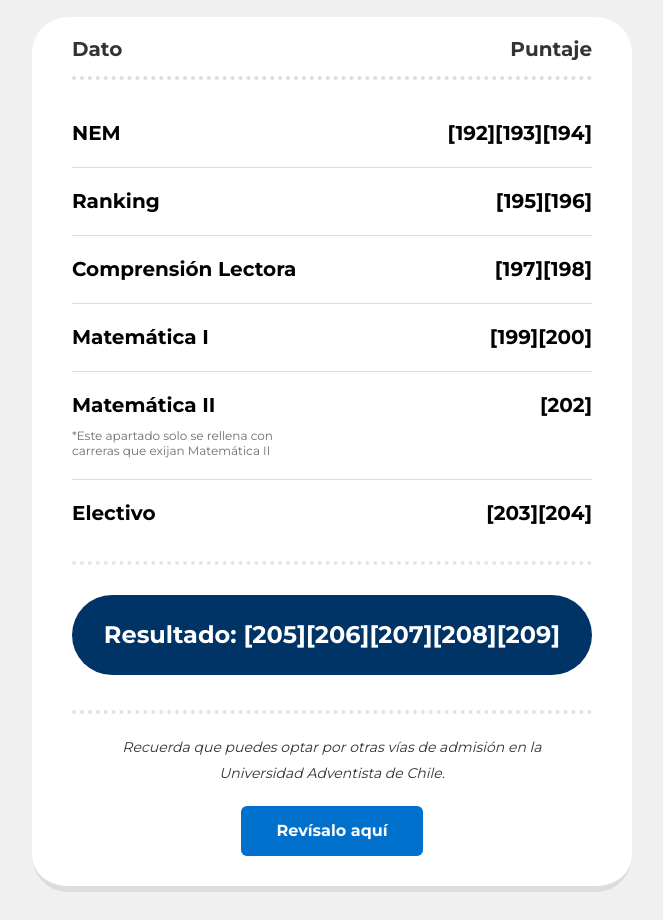
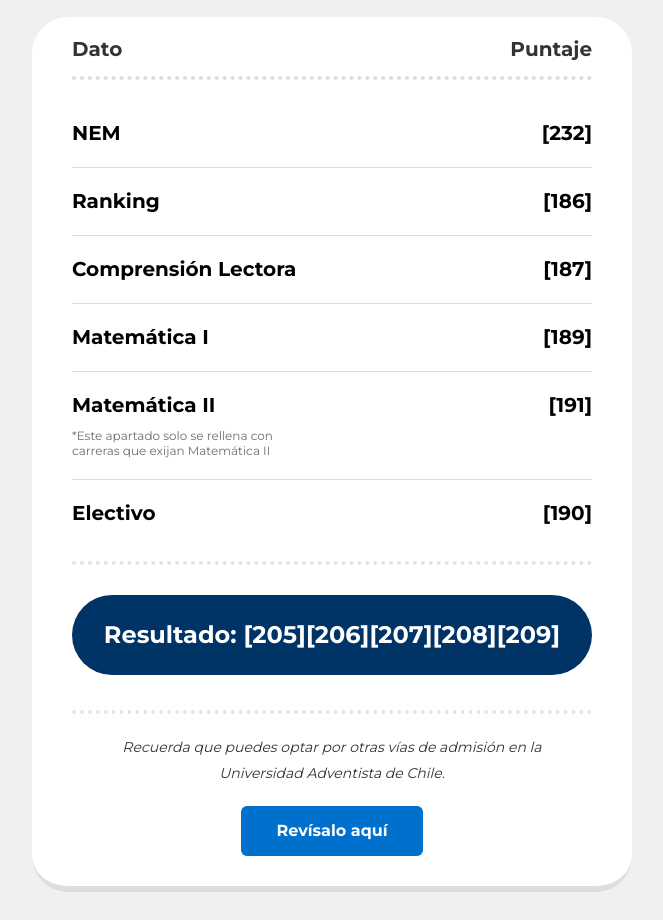
Before and after one commit to uadventista/mailing-simulador, a plain HTML site: page index.html in a window 1280 px wide. Shown: the part 891-1811 px from the top of the page, without its empty margins (308-971 px from the left). Drawn offline with Linux system fonts and the light colour scheme.

Commit message:
V2.1-MailSimulador
Correcciones menores

```diff
--- a/index.html
+++ b/index.html
@@ -361,7 +361,7 @@ u + #body a {color:inherit;text-decoration:none;font-size:inherit;font-family:in
           <td Simpli align="right" valign="top" width="44%" style="width:44%;max-width:44%;font-family:'Montserrat',Arial,Helvetica,sans-serif;font-size:20px;line-height:26px;font-weight:700;font-style:normal;color:#000000;text-decoration:none;letter-spacing:0px;">
               <singleline>
                 <div mc:edit Simpli>
-                  [192][193][194]
+                  [232]
                 </div>
               </singleline>
           </td>
@@ -412,7 +412,7 @@ u + #body a {color:inherit;text-decoration:none;font-size:inherit;font-family:in
           <td Simpli align="right" valign="top" width="44%" style="width:44%;max-width:44%;font-family:'Montserrat',Arial,Helvetica,sans-serif;font-size:20px;line-height:26px;font-weight:700;font-style:normal;color:#000000;text-decoration:none;letter-spacing:0px;">
               <singleline>
                 <div mc:edit Simpli>
-                  [195][196]
+                  [186]
                 </div>
               </singleline>
           </td>
@@ -463,7 +463,7 @@ u + #body a {color:inherit;text-decoration:none;font-size:inherit;font-family:in
           <td Simpli align="right" valign="top" width="44%" style="width:44%;max-width:44%;font-family:'Montserrat',Arial,Helvetica,sans-serif;font-size:20px;line-height:26px;font-weight:700;font-style:normal;color:#000000;text-decoration:none;letter-spacing:0px;">
               <singleline>
                 <div mc:edit Simpli>
-                  [197][198]
+                  [187]
                 </div>
               </singleline>
           </td>
@@ -514,7 +514,7 @@ u + #body a {color:inherit;text-decoration:none;font-size:inherit;font-family:in
           <td Simpli align="right" valign="top" width="44%" style="width:44%;max-width:44%;font-family:'Montserrat',Arial,Helvetica,sans-serif;font-size:20px;line-height:26px;font-weight:700;font-style:normal;color:#000000;text-decoration:none;letter-spacing:0px;">
               <singleline>
                 <div mc:edit Simpli>
-                  [199][200]
+                  [189]
                 </div>
               </singleline>
           </td>
@@ -576,7 +576,7 @@ u + #body a {color:inherit;text-decoration:none;font-size:inherit;font-family:in
           <td Simpli align="right" valign="top" width="44%" style="width:44%;max-width:44%;font-family:'Montserrat',Arial,Helvetica,sans-serif;font-size:20px;line-height:26px;font-weight:700;font-style:normal;color:#000000;text-decoration:none;letter-spacing:0px;">
               <singleline>
                 <div mc:edit Simpli>
-                  [202]
+                  [191]
                 </div>
               </singleline>
           </td>
@@ -627,7 +627,7 @@ u + #body a {color:inherit;text-decoration:none;font-size:inherit;font-family:in
           <td Simpli align="right" valign="top" width="44%" style="width:44%;max-width:44%;font-family:'Montserrat',Arial,Helvetica,sans-serif;font-size:20px;line-height:26px;font-weight:700;font-style:normal;color:#000000;text-decoration:none;letter-spacing:0px;">
               <singleline>
                 <div mc:edit Simpli>
-                  [203][204]
+                  [190]
                 </div>
               </singleline>
           </td>
```
